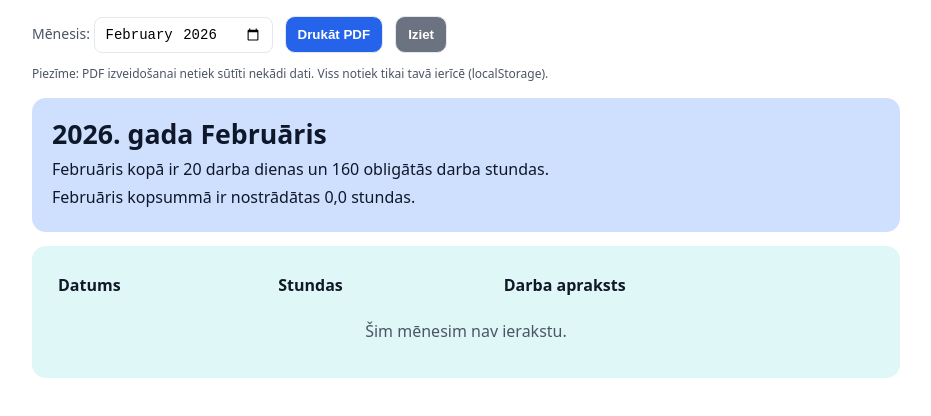
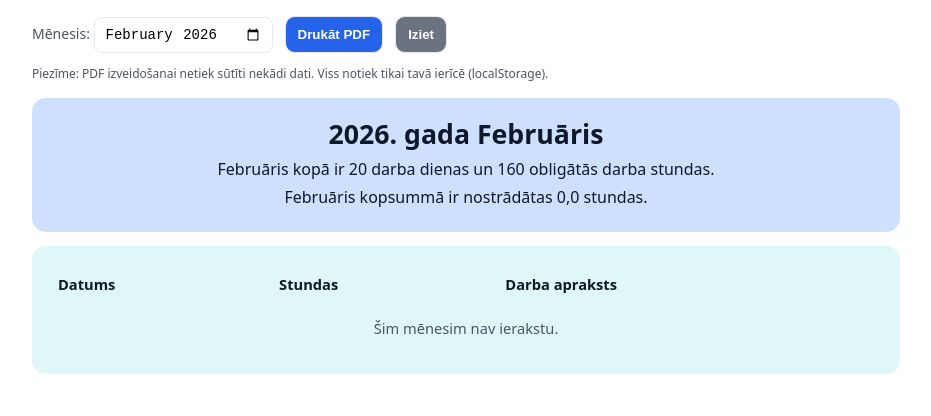
Before and after one commit to JanisPeretsons83/Orginals-V1, a plain HTML site: page print.html in a window 1280 px wide. Shown: the whole page, without its empty margins (174-1105 px from the left). Drawn offline with Linux system fonts and the light colour scheme.

Commit message:
Update print.css

```diff
--- a/print.css
+++ b/print.css
@@ -11,15 +11,15 @@ body{font-family:system-ui,-apple-system,Segoe UI,Roboto,Arial,sans-serif;color:
 .controls button{ padding:10px 12px; border-radius:10px; border:1px solid var(--border); background:#2563eb; color:#fff; font-weight:700; }
 .controls button.secondary{ background:#6b7280; }
 .header{background:var(--panel); color:var(--panelText); border-radius:14px; padding:18px 20px; margin:0 0 14px 0;}
-.header h1{margin:0 0 6px 0; font-size:20pt; color:#0f172a;}
-.header p{margin:6px 0; color:#0f172a;}
+.header h1{margin:0 0 6px 0; font-size:20pt; color:#0f172a; text-align:center;}
+.header p{margin:6px 0; color:#0f172a; text-align:center;}
 .section{background:#dff7f7; border-radius:14px; padding:16px 18px;}
 table{width:100%; border-collapse:separate; border-spacing:0 8px;}
-th{color:#111827; text-align:left; font-size:12pt; padding:4px 8px;}
-td{font-size:12pt; padding:6px 8px; vertical-align:middle;}
+th{color:#111827; text-align:left; font-size:11pt; padding:4px 8px;}
+td{font-size:11pt; padding:5px 8px; vertical-align:middle;}
 .cell-date{width:20%;}
 .cell-hours{width:15%;}
-.chip{display:inline-block; padding:2px 10px; border-radius:999px; color:#111; font-weight:700; border:1px solid #bbb;}
+.chip{display:inline-block; padding:1px 8px; font-size:10pt; border-radius:999px; color:#111; font-weight:700; border:1px solid #bbb;}
 .chip-blue{background:#dbeafe; border-color:#bfdbfe;}
 .chip-green{background:#d1fae5; border-color:#a7f3d0;}
 .chip-orange{background:#fef3c7; border-color:#fde68a;}
```
